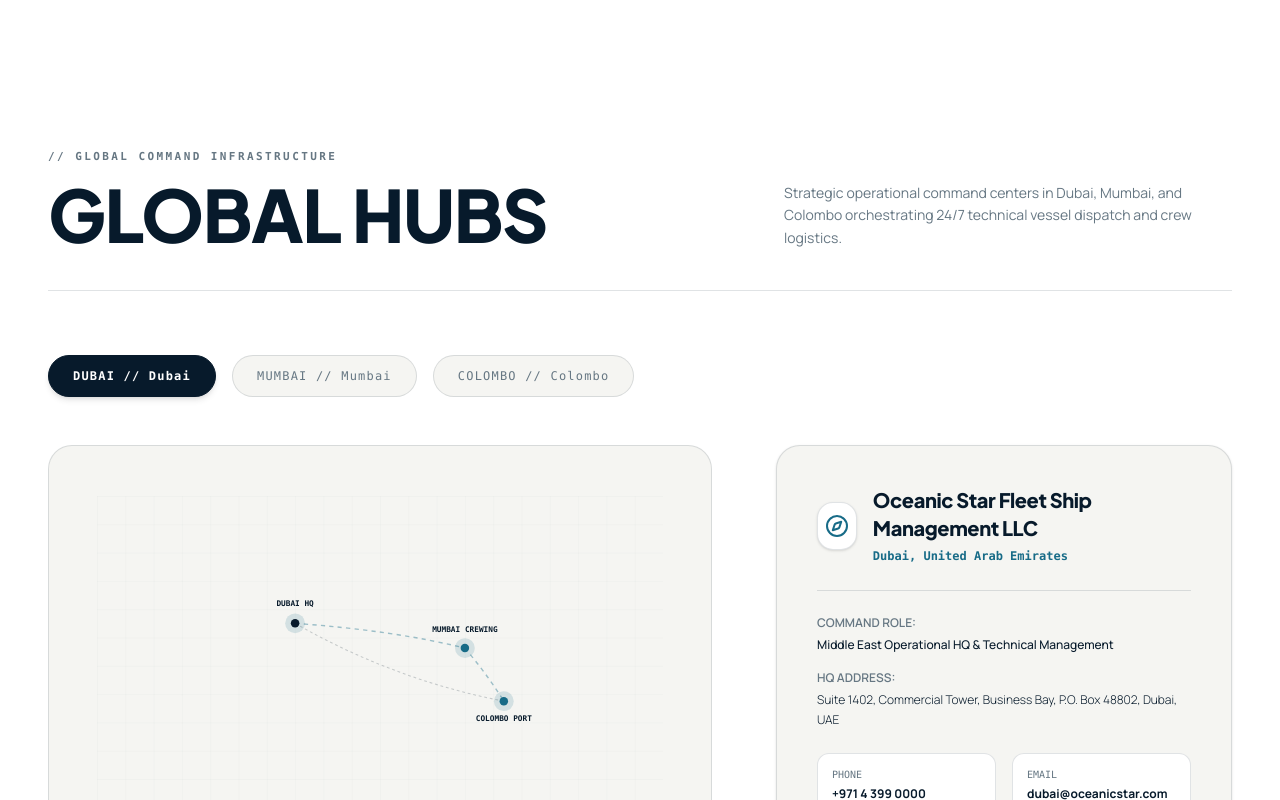
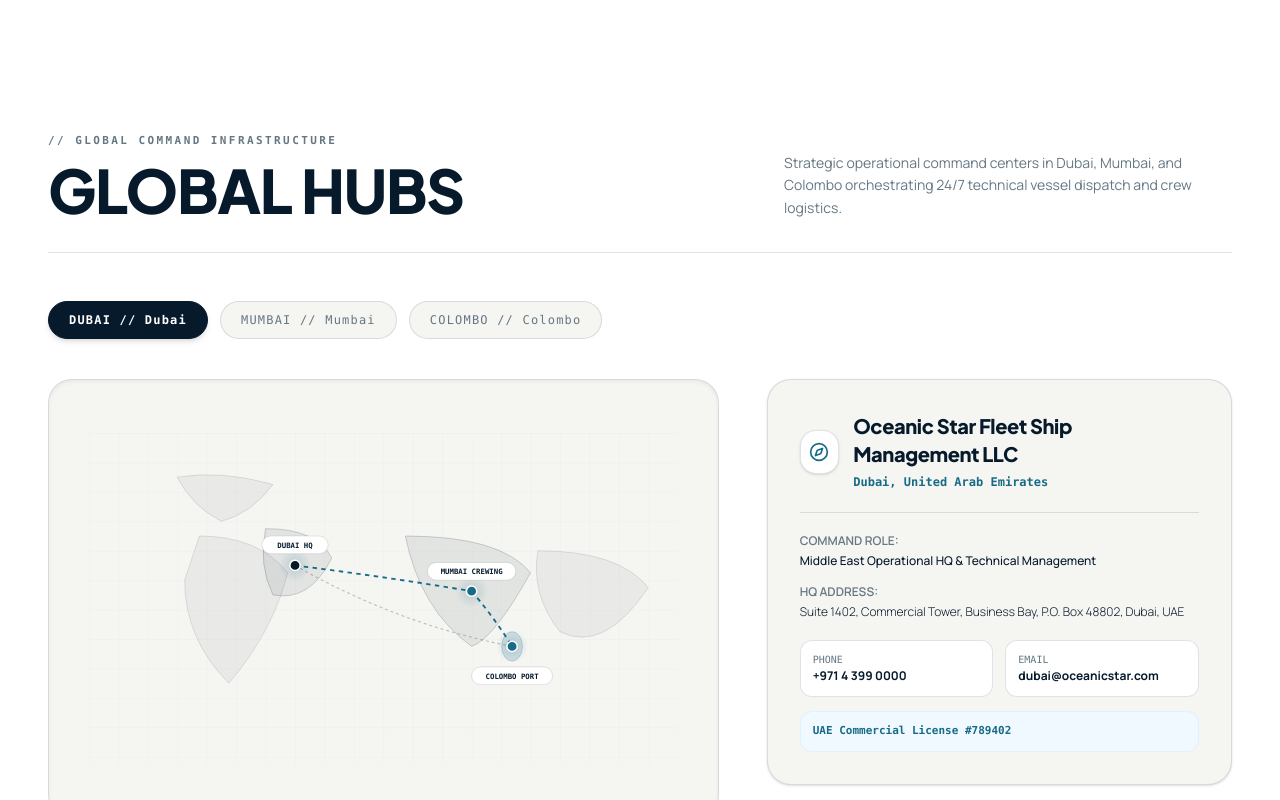
Before and after one commit to mahimamj/ship, a Next.js app: page / in a window 1280 px wide. Shown: the part 3040-3840 px from the top of the page. Built offline with nearby package versions, Linux system fonts and the light colour scheme.

Commit message:
Add vector world map continent outlines to GlobalPresenceMap for geographic precision

```diff
--- a/app/components/GlobalPresenceMap.tsx
+++ b/app/components/GlobalPresenceMap.tsx
@@ -16,8 +16,8 @@ export const GlobalPresenceMap: React.FC = () => {
       phone: "+971 4 399 0000",
       email: "dubai@oceanicstar.com",
       license: "UAE Commercial License #789402",
-      x: 35,
-      y: 45,
+      x: 280,
+      y: 180,
     },
     mumbai: {
       entity: "Oceanic Star Shipping Pvt. Ltd.",
@@ -27,8 +27,8 @@ export const GlobalPresenceMap: React.FC = () => {
       phone: "+91 22 6800 0000",
       email: "mumbai@oceanicstar.com",
       license: "DG Shipping License: RPSL-MUM-245",
-      x: 65,
-      y: 52,
+      x: 520,
+      y: 215,
     },
     colombo: {
       entity: "Oceanic Star Lanka Pvt Ltd",
@@ -38,34 +38,34 @@ export const GlobalPresenceMap: React.FC = () => {
       phone: "+94 11 245 0000",
       email: "colombo@oceanicstar.com",
       license: "Sri Lanka Merchant Shipping Approved",
-      x: 72,
-      y: 72,
+      x: 575,
+      y: 290,
     },
   };
 
   const selected = hubs[activeHub];
 
   return (
-    <section id="presence" className="py-28 md:py-40 bg-[#FFFFFF] text-[#071A2B] border-b border-[rgba(7,26,43,0.12)]">
+    <section id="presence" className="py-20 md:py-36 bg-[#FFFFFF] text-[#071A2B] border-b border-[rgba(7,26,43,0.12)]">
       <div className="max-w-[1400px] mx-auto px-6 md:px-12">
         {/* Header */}
-        <div className="flex flex-col md:flex-row md:items-end justify-between border-b border-[rgba(7,26,43,0.12)] pb-10 mb-16 gap-8">
+        <div className="flex flex-col md:flex-row md:items-end justify-between border-b border-[rgba(7,26,43,0.12)] pb-8 mb-12 gap-6">
           <div>
-            <span className="label-mono text-[#176B87] mb-3 block font-semibold">
+            <span className="label-mono text-[#176B87] mb-2.5 block font-semibold">
               // GLOBAL COMMAND INFRASTRUCTURE
             </span>
-            <h2 className="font-syne text-4xl sm:text-6xl md:text-7xl font-extrabold tracking-tight text-[#071A2B] leading-none">
+            <h2 className="font-jakarta text-3xl sm:text-5xl md:text-6xl font-extrabold tracking-tight text-[#071A2B] leading-none">
               GLOBAL HUBS
             </h2>
           </div>
 
-          <p className="text-sm font-manrope text-[#667783] max-w-md leading-relaxed">
+          <p className="text-xs sm:text-sm font-manrope text-[#667783] max-w-md leading-relaxed">
             Strategic operational command centers in Dubai, Mumbai, and Colombo orchestrating 24/7 technical vessel dispatch and crew logistics.
           </p>
         </div>
 
         {/* Hub Selection Controls */}
-        <div className="flex flex-wrap gap-4 mb-12">
+        <div className="flex flex-wrap gap-3 mb-10">
           {(["dubai", "mumbai", "colombo"] as const).map((key) => {
             const h = hubs[key];
             const isActive = activeHub === key;
@@ -73,7 +73,7 @@ export const GlobalPresenceMap: React.FC = () => {
               <button
                 key={key}
                 onClick={() => setActiveHub(key)}
-                className={`px-6 py-3 rounded-full font-mono text-xs tracking-widest transition-all duration-300 border ${
+                className={`px-5 py-2.5 rounded-full font-mono text-xs tracking-widest transition-all duration-300 border ${
                   isActive
                     ? "bg-[#071A2B] text-white border-[#071A2B] font-bold shadow-md"
                     : "bg-[#F5F5F2] text-[#667783] border-[rgba(7,26,43,0.12)] hover:border-[#071A2B] hover:text-[#071A2B]"
@@ -88,74 +88,123 @@ export const GlobalPresenceMap: React.FC = () => {
         </div>
 
         {/* Interactive Editorial Map Surface & Info Split */}
-        <div className="grid grid-cols-1 lg:grid-cols-12 gap-12 lg:gap-16 items-start">
-          {/* Vector Map Surface with Maritime Route Paths & Traveling Dots */}
-          <div className="lg:col-span-7 bg-[#F5F5F2] border border-[rgba(7,26,43,0.12)] rounded-3xl p-8 md:p-12 relative min-h-[420px] flex items-center justify-center overflow-hidden">
-            <svg viewBox="0 0 800 450" className="w-full h-auto max-h-[380px]">
-              {/* Subtle background grid */}
+        <div className="grid grid-cols-1 lg:grid-cols-12 gap-8 lg:gap-12 items-start">
+          {/* Vector Map Surface with Realistic World Continents & Maritime Routes */}
+          <div className="lg:col-span-7 bg-[#F5F5F2] border border-[rgba(7,26,43,0.12)] rounded-3xl p-6 sm:p-10 relative min-h-[380px] sm:min-h-[440px] flex items-center justify-center overflow-hidden shadow-inner">
+            <svg viewBox="0 0 800 450" className="w-full h-auto max-h-[400px]">
               <defs>
                 <pattern id="grid" width="40" height="40" patternUnits="userSpaceOnUse">
-                  <path d="M 40 0 L 0 0 0 40" fill="none" stroke="rgba(7,26,43,0.05)" strokeWidth="1" />
+                  <path d="M 40 0 L 0 0 0 40" fill="none" stroke="rgba(7,26,43,0.04)" strokeWidth="1" />
                 </pattern>
+                <radialGradient id="glow" cx="50%" cy="50%" r="50%">
+                  <stop offset="0%" stopColor="#176B87" stopOpacity="0.4" />
+                  <stop offset="100%" stopColor="#176B87" stopOpacity="0" />
+                </radialGradient>
               </defs>
+
+              {/* Grid Background */}
               <rect width="100%" height="100%" fill="url(#grid)" />
 
-              {/* Maritime Route Lines connecting Dubai -> Mumbai -> Colombo */}
+              {/* Vector Continent Landmass Outlines */}
+              {/* Europe & Mediterranean */}
               <path
-                d="M 280 180 Q 420 190 520 215"
+                d="M 120 60 Q 180 50 250 70 Q 220 110 180 120 Q 140 100 120 60 Z"
+                fill="rgba(7, 26, 43, 0.05)"
+                stroke="rgba(7, 26, 43, 0.15)"
+                strokeWidth="1"
+              />
+              {/* Africa */}
+              <path
+                d="M 150 140 Q 230 140 270 190 Q 250 270 190 340 Q 130 280 130 200 Z"
+                fill="rgba(7, 26, 43, 0.05)"
+                stroke="rgba(7, 26, 43, 0.15)"
+                strokeWidth="1"
+              />
+              {/* Arabian Peninsula & Middle East */}
+              <path
+                d="M 240 130 Q 310 130 330 170 Q 300 230 250 220 Q 230 180 240 130 Z"
+                fill="rgba(7, 26, 43, 0.08)"
+                stroke="rgba(7, 26, 43, 0.2)"
+                strokeWidth="1.2"
+              />
+              {/* Indian Subcontinent */}
+              <path
+                d="M 430 140 Q 560 140 600 190 Q 550 280 520 290 Q 450 240 430 140 Z"
+                fill="rgba(7, 26, 43, 0.08)"
+                stroke="rgba(7, 26, 43, 0.2)"
+                strokeWidth="1.2"
+              />
+              {/* Sri Lanka Island */}
+              <ellipse
+                cx="575"
+                cy="290"
+                rx="14"
+                ry="20"
+                fill="rgba(23, 107, 135, 0.15)"
+                stroke="rgba(23, 107, 135, 0.3)"
+                strokeWidth="1"
+              />
+              {/* Southeast Asia & Far East */}
+              <path
+                d="M 610 160 Q 720 160 760 210 Q 700 300 640 270 Q 600 220 610 160 Z"
+                fill="rgba(7, 26, 43, 0.05)"
+                stroke="rgba(7, 26, 43, 0.15)"
+                strokeWidth="1"
+              />
+
+              {/* Maritime Shipping Route Curves */}
+              {/* Dubai to Mumbai Route */}
+              <path
+                d="M 280 180 Q 400 195 520 215"
                 fill="none"
-                stroke="rgba(23, 107, 135, 0.4)"
-                strokeWidth="2"
+                stroke="#176B87"
+                strokeWidth="2.5"
                 strokeDasharray="6,6"
               />
+              {/* Mumbai to Colombo Route */}
               <path
                 d="M 520 215 Q 550 250 575 290"
                 fill="none"
-                stroke="rgba(23, 107, 135, 0.4)"
-                strokeWidth="2"
+                stroke="#176B87"
+                strokeWidth="2.5"
                 strokeDasharray="6,6"
               />
+              {/* Direct Ocean Route Dubai to Colombo */}
               <path
                 d="M 280 180 Q 420 260 575 290"
                 fill="none"
-                stroke="rgba(7, 26, 43, 0.2)"
+                stroke="rgba(7, 26, 43, 0.25)"
                 strokeWidth="1.5"
                 strokeDasharray="4,4"
               />
 
-              {/* Hub Marker Pins */}
+              {/* Hub Interactive Marker Pins */}
               {/* Dubai Pin */}
-              <g
-                className="cursor-pointer group"
-                onClick={() => setActiveHub("dubai")}
-              >
-                <circle cx="280" cy="180" r="14" fill="rgba(23, 107, 135, 0.15)" />
-                <circle cx="280" cy="180" r="6" fill={activeHub === "dubai" ? "#071A2B" : "#176B87"} />
-                <text x="280" y="156" textAnchor="middle" className="font-mono text-[11px] font-bold fill-[#071A2B]">
+              <g className="cursor-pointer group" onClick={() => setActiveHub("dubai")}>
+                <circle cx="280" cy="180" r="22" fill="url(#glow)" className="animate-pulse" />
+                <circle cx="280" cy="180" r="7" fill={activeHub === "dubai" ? "#071A2B" : "#176B87"} stroke="#FFFFFF" strokeWidth="2" />
+                <rect x="235" y="140" width="90" height="24" rx="12" fill="#FFFFFF" stroke="rgba(7,26,43,0.15)" strokeWidth="1" />
+                <text x="280" y="156" textAnchor="middle" className="font-mono text-[10px] font-bold fill-[#071A2B]">
                   DUBAI HQ
                 </text>
               </g>
 
               {/* Mumbai Pin */}
-              <g
-                className="cursor-pointer group"
-                onClick={() => setActiveHub("mumbai")}
-              >
-                <circle cx="520" cy="215" r="14" fill="rgba(23, 107, 135, 0.15)" />
-                <circle cx="520" cy="215" r="6" fill={activeHub === "mumbai" ? "#071A2B" : "#176B87"} />
-                <text x="520" y="192" textAnchor="middle" className="font-mono text-[11px] font-bold fill-[#071A2B]">
+              <g className="cursor-pointer group" onClick={() => setActiveHub("mumbai")}>
+                <circle cx="520" cy="215" r="22" fill="url(#glow)" className="animate-pulse" />
+                <circle cx="520" cy="215" r="7" fill={activeHub === "mumbai" ? "#071A2B" : "#176B87"} stroke="#FFFFFF" strokeWidth="2" />
+                <rect x="460" y="176" width="120" height="24" rx="12" fill="#FFFFFF" stroke="rgba(7,26,43,0.15)" strokeWidth="1" />
+                <text x="520" y="192" textAnchor="middle" className="font-mono text-[10px] font-bold fill-[#071A2B]">
                   MUMBAI CREWING
                 </text>
               </g>
 
               {/* Colombo Pin */}
-              <g
-                className="cursor-pointer group"
-                onClick={() => setActiveHub("colombo")}
-              >
-                <circle cx="575" cy="290" r="14" fill="rgba(23, 107, 135, 0.15)" />
-                <circle cx="575" cy="290" r="6" fill={activeHub === "colombo" ? "#071A2B" : "#176B87"} />
-                <text x="575" y="318" textAnchor="middle" className="font-mono text-[11px] font-bold fill-[#071A2B]">
+              <g className="cursor-pointer group" onClick={() => setActiveHub("colombo")}>
+                <circle cx="575" cy="290" r="22" fill="url(#glow)" className="animate-pulse" />
+                <circle cx="575" cy="290" r="7" fill={activeHub === "colombo" ? "#071A2B" : "#176B87"} stroke="#FFFFFF" strokeWidth="2" />
+                <rect x="520" y="318" width="110" height="24" rx="12" fill="#FFFFFF" stroke="rgba(7,26,43,0.15)" strokeWidth="1" />
+                <text x="575" y="334" textAnchor="middle" className="font-mono text-[10px] font-bold fill-[#071A2B]">
                   COLOMBO PORT
                 </text>
               </g>
@@ -170,47 +219,47 @@ export const GlobalPresenceMap: React.FC = () => {
                 initial={{ opacity: 0, y: 15 }}
                 animate={{ opacity: 1, y: 0 }}
                 exit={{ opacity: 0, y: -15 }}
-                transition={{ duration: 0.4 }}
-                className="bg-[#F5F5F2] border border-[rgba(7,26,43,0.12)] rounded-3xl p-8 sm:p-10 space-y-6 shadow-sm"
+                transition={{ duration: 0.35 }}
+                className="bg-[#F5F5F2] border border-[rgba(7,26,43,0.12)] rounded-3xl p-6 sm:p-8 space-y-5 shadow-sm"
               >
-                <div className="flex items-center gap-4 pb-6 border-b border-[rgba(7,26,43,0.12)]">
-                  <div className="w-12 h-12 rounded-2xl bg-white border border-[rgba(7,26,43,0.12)] flex items-center justify-center text-[#176B87] font-bold shadow-sm">
-                    <Compass className="w-6 h-6" />
+                <div className="flex items-center gap-3.5 pb-5 border-b border-[rgba(7,26,43,0.12)]">
+                  <div className="w-11 h-11 rounded-2xl bg-white border border-[rgba(7,26,43,0.12)] flex items-center justify-center text-[#176B87] font-bold shadow-sm">
+                    <Compass className="w-5 h-5" />
                   </div>
                   <div>
-                    <h3 className="font-syne text-xl font-extrabold text-[#071A2B]">{selected.entity}</h3>
+                    <h3 className="font-jakarta text-lg sm:text-xl font-extrabold text-[#071A2B]">{selected.entity}</h3>
                     <span className="text-xs font-mono text-[#176B87] font-semibold">{selected.city}</span>
                   </div>
                 </div>
 
-                <div className="space-y-4 text-xs font-manrope">
+                <div className="space-y-3.5 text-xs font-manrope">
                   <div>
-                    <span className="text-[#667783] font-semibold block mb-1">COMMAND ROLE:</span>
+                    <span className="text-[#667783] font-semibold block mb-0.5">COMMAND ROLE:</span>
                     <p className="text-[#071A2B] font-medium leading-relaxed">{selected.role}</p>
                   </div>
 
                   <div>
-                    <span className="text-[#667783] font-semibold block mb-1">HQ ADDRESS:</span>
+                    <span className="text-[#667783] font-semibold block mb-0.5">HQ ADDRESS:</span>
                     <p className="text-[#071A2B] font-light leading-relaxed">{selected.address}</p>
                   </div>
 
-                  <div className="grid grid-cols-1 sm:grid-cols-2 gap-4 pt-2">
-                    <div className="p-3.5 bg-white rounded-xl border border-[rgba(7,26,43,0.12)]">
-                      <span className="text-[10px] font-mono text-[#667783] block mb-1">PHONE</span>
+                  <div className="grid grid-cols-1 sm:grid-cols-2 gap-3 pt-1">
+                    <div className="p-3 bg-white rounded-xl border border-[rgba(7,26,43,0.12)]">
+                      <span className="text-[10px] font-mono text-[#667783] block mb-0.5">PHONE</span>
                       <a href={`tel:${selected.phone}`} className="text-[#071A2B] font-bold hover:text-[#176B87]">
                         {selected.phone}
                       </a>
                     </div>
 
-                    <div className="p-3.5 bg-white rounded-xl border border-[rgba(7,26,43,0.12)]">
-                      <span className="text-[10px] font-mono text-[#667783] block mb-1">EMAIL</span>
+                    <div className="p-3 bg-white rounded-xl border border-[rgba(7,26,43,0.12)]">
+                      <span className="text-[10px] font-mono text-[#667783] block mb-0.5">EMAIL</span>
                       <a href={`mailto:${selected.email}`} className="text-[#071A2B] font-bold hover:text-[#176B87]">
                         {selected.email}
                       </a>
                     </div>
                   </div>
 
-                  <div className="p-3.5 bg-sky-50 rounded-xl border border-sky-100 text-[11px] font-mono text-[#176B87] font-semibold">
+                  <div className="p-3 bg-sky-50 rounded-xl border border-sky-100 text-[11px] font-mono text-[#176B87] font-semibold">
                     {selected.license}
                   </div>
                 </div>
```
